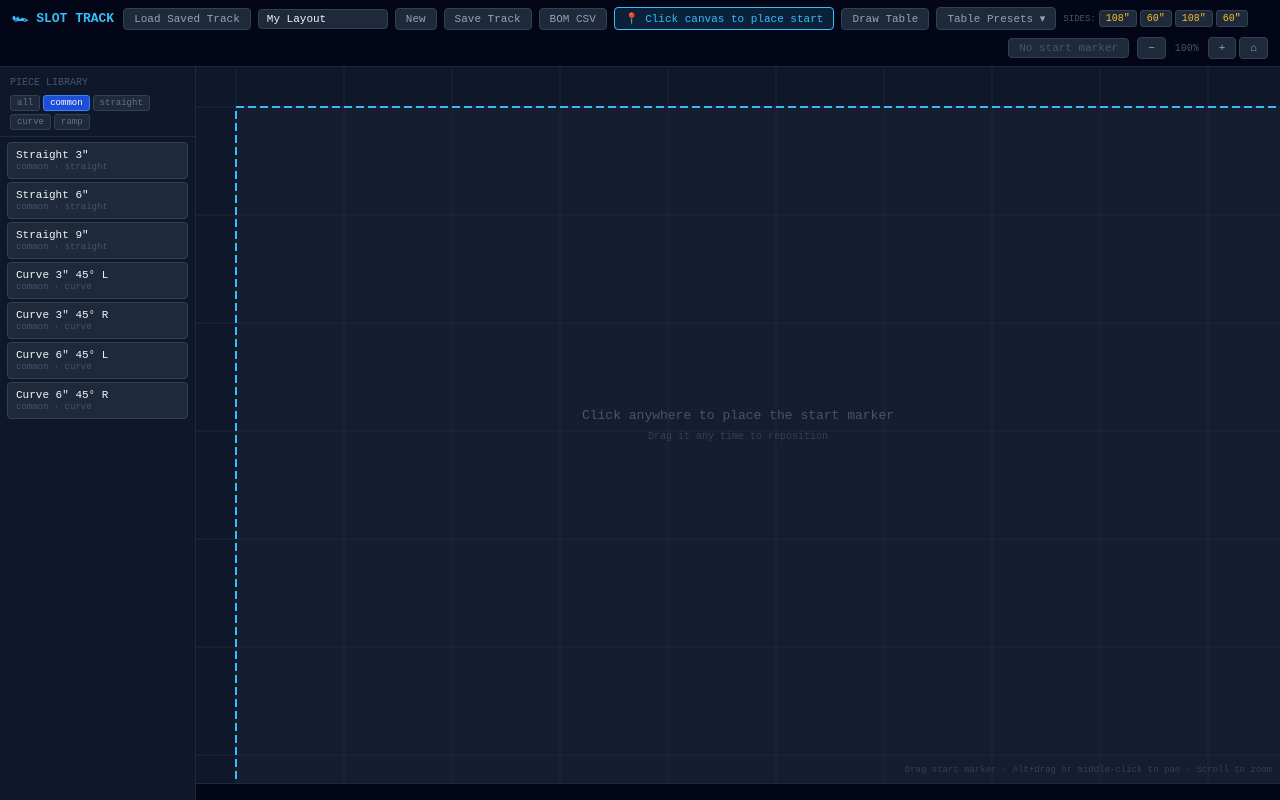
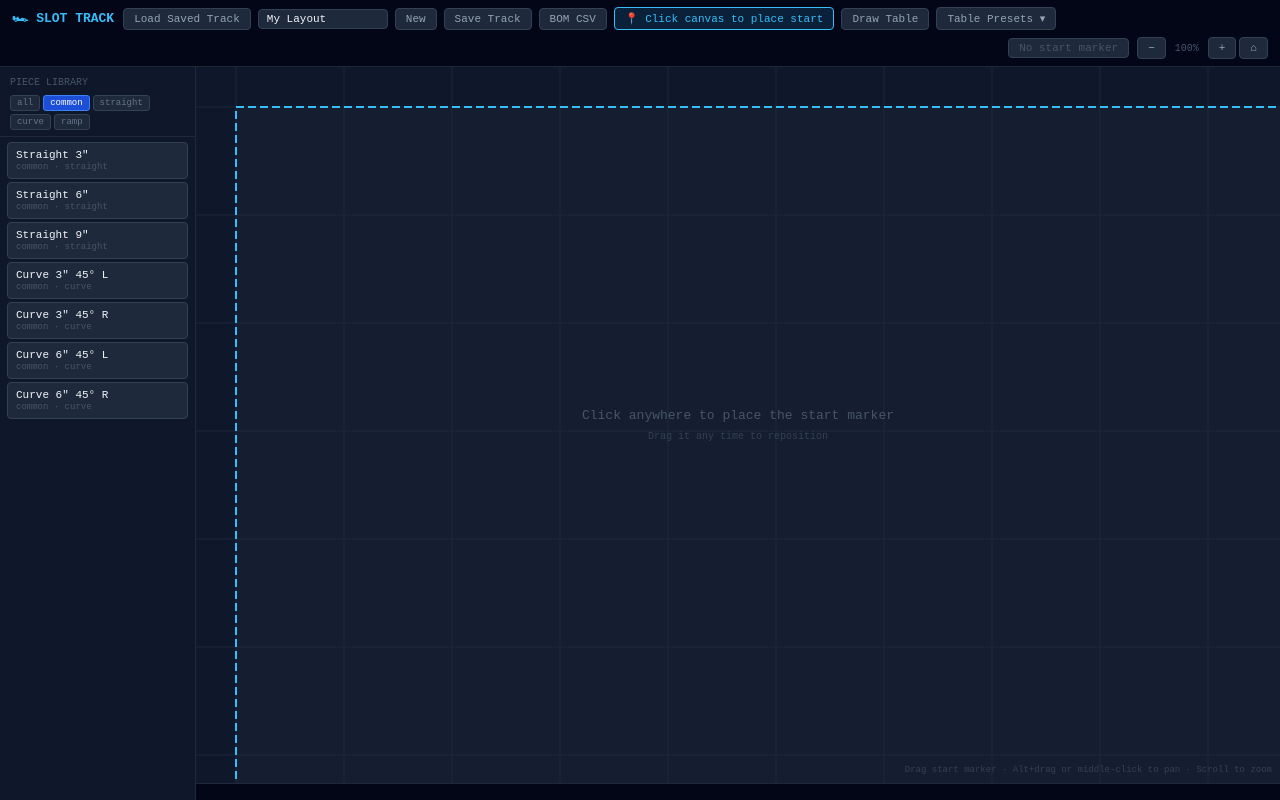
Before and after one commit to rileymayr/slot-car-track-builder, a React (Vite) app: page / in a window 1280 px wide. Built offline with nearby package versions, Linux system fonts and the light colour scheme.

Commit message:
Removed table side lengths from menu bar

```diff
--- a/src/App.jsx
+++ b/src/App.jsx
@@ -954,18 +954,6 @@ export default function App() {
               </div>
           )}
 
-          {/* Side chips */}
-          {!tMode&&table.length>=3&&(
-              <div style={{display:"flex",gap:3,alignItems:"center"}}>
-                <span style={{fontSize:9,color:"#475569"}}>SIDES:</span>
-                {table.map((pt,i)=>{
-                  const next=table[(i+1)%table.length];
-                  const len=Math.hypot(next[0]-pt[0],next[1]-pt[1]);
-                  return <button key={i} onClick={()=>setEditSide({idx:i,value:len.toFixed(1)})} style={{background:"#1e293b",border:"1px solid #334155",borderRadius:3,padding:"2px 6px",color:"#fbbf24",fontSize:10,fontFamily:"monospace",cursor:"pointer"}}>{len.toFixed(0)}"</button>;
-                })}
-              </div>
-          )}
-
           <div style={{marginLeft:"auto",display:"flex",alignItems:"center",gap:8}}>
             {/* Status */}
             <div style={{fontSize:11,padding:"3px 10px",borderRadius:4,
```
